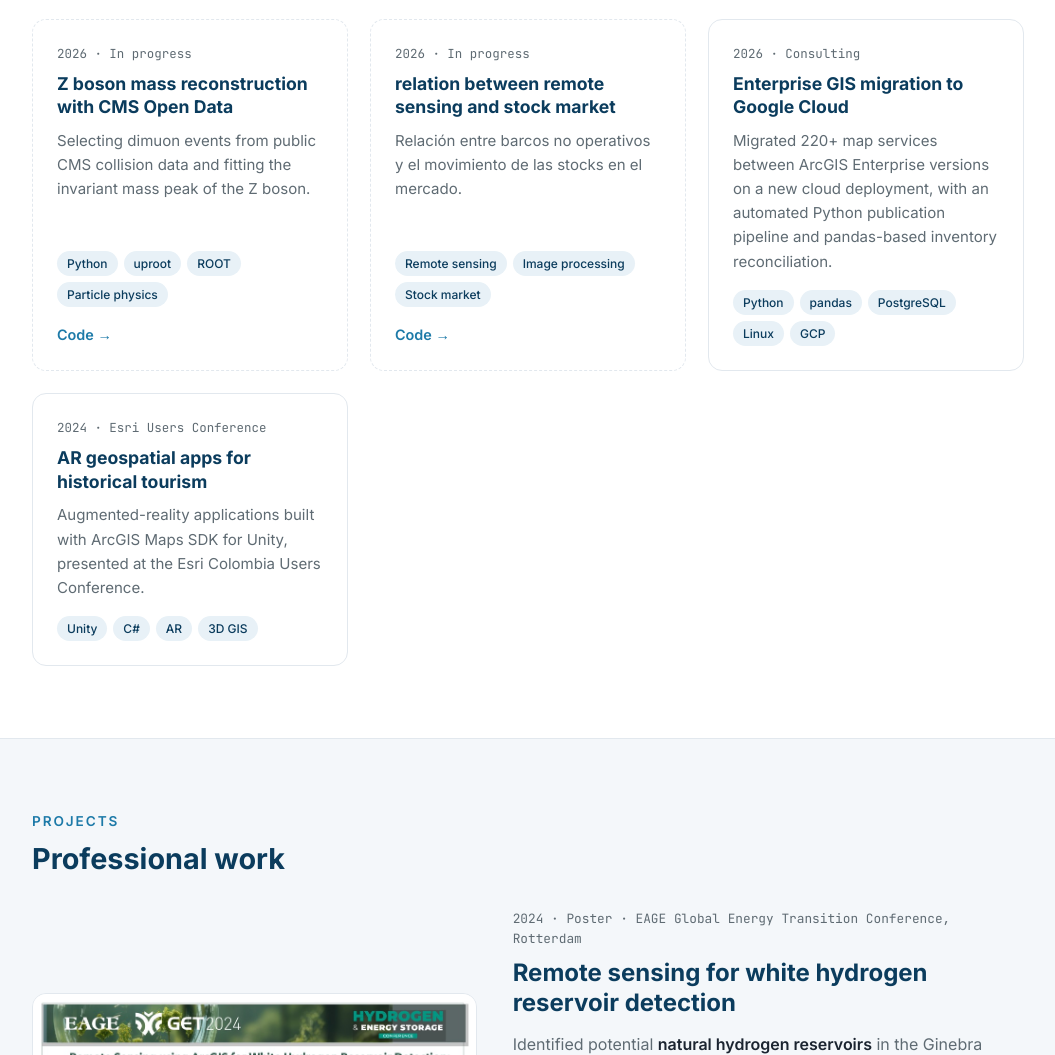
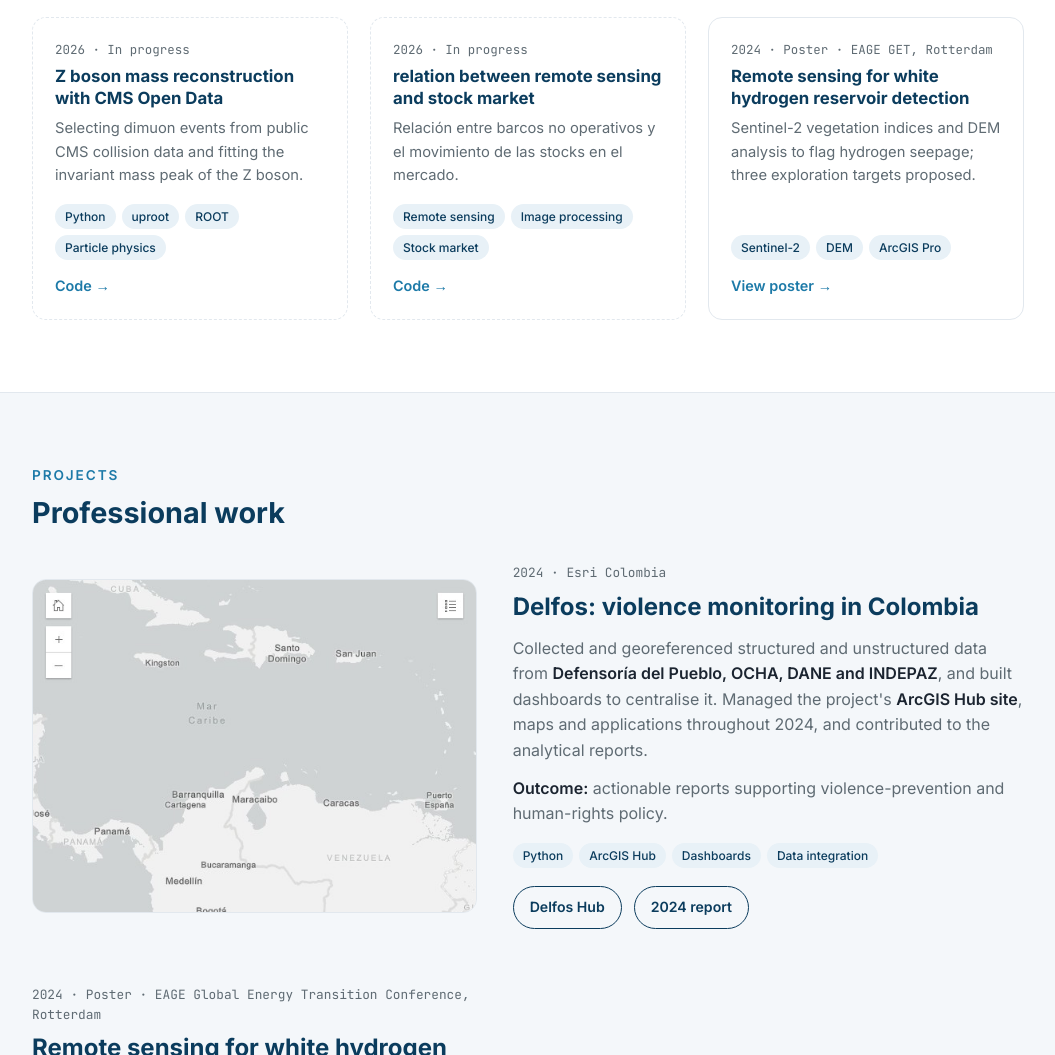
Before and after one commit to maramosj/maramosj.github.io, a plain HTML site: page index.html in a window 1280 px wide. Shown: the part 2851-3906 px from the top of the page, without its empty margins (112-1167 px from the left). Drawn offline with Linux system fonts and the light colour scheme.

Commit message:
Separación entre trabajo academico y laboral

```diff
--- a/index.html
+++ b/index.html
@@ -72,7 +72,7 @@
     <p class="intro">Theses and conference research in astrophysics, structural geology and remote sensing.</p>
 
     <div class="feature">
-      <div class="media"><img src="insertar imagen" alt="Figures of the Physics thesis"></div>
+      <div class="media"><img src="images/Tesis_Fisica.jpg" alt="Figures of the Physics thesis"></div>
       <div>
         <div class="meta">2024 · BSc Physics thesis · Universidad de los Andes</div>
         <h4>Infrared spectrum of the star Sheliak</h4>
@@ -87,7 +87,7 @@
     </div>
 
     <div class="feature reverse">
-      <div class="media"><img src="insertar imagen" alt="Figures of the Geosciences thesis"></div>
+      <div class="media"><img src="images/Tesis_Geociencias.jpg" alt="Figures of the Geosciences thesis"></div>
       <div>
         <div class="meta">2024 · BSc Geosciences thesis · Universidad de los Andes</div>
         <h4>Automatic lineament density mapping for mineral exploration</h4>
@@ -138,21 +138,12 @@
       </article>
 
       <article class="card">
-        <div class="meta">2026 · Consulting</div>
-        <h4>Enterprise GIS migration to Google Cloud</h4>
-        <p>Migrated 220+ map services between ArcGIS Enterprise versions on a new cloud deployment, with an automated
-          Python publication pipeline and pandas-based inventory reconciliation.</p>
-        <div class="tags"><span>Python</span><span>pandas</span><span>PostgreSQL</span><span>Linux</span><span>GCP</span></div>
+        <div class="meta">2024 · Poster · EAGE GET, Rotterdam</div>
+        <h4>Remote sensing for white hydrogen reservoir detection</h4>
+        <p>Sentinel-2 vegetation indices and DEM analysis to flag hydrogen seepage; three exploration targets proposed.</p>
+        <div class="tags"><span>Sentinel-2</span><span>DEM</span><span>ArcGIS Pro</span></div>
+        <div class="links"><a href="files/GET2024_Hydrogen_Poster.pdf" target="_blank">View poster →</a></div>
       </article>
-
-      <article class="card">
-        <div class="meta">2024 · Esri Users Conference</div>
-        <h4>AR geospatial apps for historical tourism</h4>
-        <p>Augmented-reality applications built with ArcGIS Maps SDK for Unity, presented at the Esri Colombia Users
-          Conference.</p>
-        <div class="tags"><span>Unity</span><span>C#</span><span>AR</span><span>3D GIS</span></div>
-      </article>
-
     </div>
   </div>
 </section>
@@ -163,6 +154,23 @@
     <h3 class="title">Professional work</h3>
 
     <div class="feature">
+      <div class="media"><img src="images/delfos.jpg" alt="Delfos dashboard on violence monitoring in Colombia"></div>
+      <div>
+        <div class="meta">2024 · Esri Colombia</div>
+        <h4>Delfos: violence monitoring in Colombia</h4>
+        <p>Collected and georeferenced structured and unstructured data from <b>Defensoría del Pueblo, OCHA, DANE and
+          INDEPAZ</b>, and built dashboards to centralise it. Managed the project's <b>ArcGIS Hub site</b>, maps and
+          applications throughout 2024, and contributed to the analytical reports.</p>
+        <p><b>Outcome:</b> actionable reports supporting violence-prevention and human-rights policy.</p>
+        <div class="tags"><span>Python</span><span>ArcGIS Hub</span><span>Dashboards</span><span>Data integration</span></div>
+        <div class="btns">
+          <a class="btn" href="https://delfos-centro-de-analisis-de-datos-uecinvestigacion.hub.arcgis.com/" target="_blank">Delfos Hub</a>
+          <a class="btn" href="https://www.uexternado.edu.co/wp-content/uploads/2024/12/El-BOOM-de-la-delincuencia-organizada-y-de-los-grupos-armados-tras-de-las-economi%CC%81as-ili%CC%81citas-ha-mantenido-niveles-extremos-de-violencia-y-de-violacion-de-derechos-humanos-en-el-2024.-2.pdf" target="_blank">2024 report</a>
+        </div>
+      </div>
+    </div>
+
+    <div class="feature reverse">
       <div class="media"><img src="images/GET_Poster.jpeg" alt="EAGE GET 2024 poster: white hydrogen detection in the Ginebra Ophiolitic Complex"></div>
       <div>
         <div class="meta">2024 · Poster · EAGE Global Energy Transition Conference, Rotterdam</div>
@@ -192,6 +200,26 @@
           <a class="btn" href="https://delfos-centro-de-analisis-de-datos-uecinvestigacion.hub.arcgis.com/" target="_blank">Delfos Hub</a>
           <a class="btn" href="https://www.uexternado.edu.co/wp-content/uploads/2024/12/El-BOOM-de-la-delincuencia-organizada-y-de-los-grupos-armados-tras-de-las-economi%CC%81as-ili%CC%81citas-ha-mantenido-niveles-extremos-de-violencia-y-de-violacion-de-derechos-humanos-en-el-2024.-2.pdf" target="_blank">2024 report</a>
         </div>
+      </div>
+    </div>
+
+    <div class="subhead">More projects</div>
+      <div class="grid">
+        <article class="card">
+          <div class="meta">2026 · Consulting</div>
+          <h4>Enterprise GIS migration to Google Cloud</h4>
+          <p>Migrated 220+ map services between ArcGIS Enterprise versions on a new cloud deployment, with an automated
+            Python publication pipeline and pandas-based inventory reconciliation.</p>
+          <div class="tags"><span>Python</span><span>pandas</span><span>PostgreSQL</span><span>Linux</span><span>GCP</span></div>
+        </article>
+
+        <article class="card">
+          <div class="meta">2024 · Esri Users Conference</div>
+          <h4>AR geospatial apps for historical tourism</h4>
+          <p>Augmented-reality applications built with ArcGIS Maps SDK for Unity, presented at the Esri Colombia Users
+            Conference.</p>
+          <div class="tags"><span>Unity</span><span>C#</span><span>AR</span><span>3D GIS</span></div>
+        </article>
       </div>
     </div>
 </section>
--- a/styles.css
+++ b/styles.css
@@ -104,3 +104,14 @@ background:var(--bg);border:3px solid var(--accent2)}
 .contact p{color:var(--muted);max-width:560px;margin:0 auto 28px}
 .contact .btns{justify-content:center}
 footer{padding:28px 0;text-align:center;font-size:.85rem;color:var(--muted);border-top:1px solid var(--line)}
+
+.subhead{font-size:1.1rem;color:var(--accent);margin:24px 0 20px;font-weight:600}
+.grid{display:grid;grid-template-columns:repeat(auto-fill,minmax(280px,1fr));gap:22px}
+.card{background:var(--bg);border:1px solid var(--line);border-radius:var(--radius);padding:22px;
+      display:flex;flex-direction:column;transition:transform .15s,box-shadow .15s}
+.card:hover{transform:translateY(-3px);box-shadow:0 10px 30px rgba(11,60,93,.10)}
+.card .meta{font-family:'JetBrains Mono',monospace;font-size:.78rem;color:var(--muted);margin-bottom:6px}
+.card h4{color:var(--accent);font-size:1.05rem;line-height:1.3;margin-bottom:8px}
+.card p{color:var(--muted);font-size:.92rem;flex:1}
+.card .links{margin-top:14px;font-size:.9rem;font-weight:600}
+.card.upcoming{border-style:dashed}
```
Also changed, not shown: images/Tesis_Fisica.jpg (added), images/Tesis_Geociencias.jpg (added).
